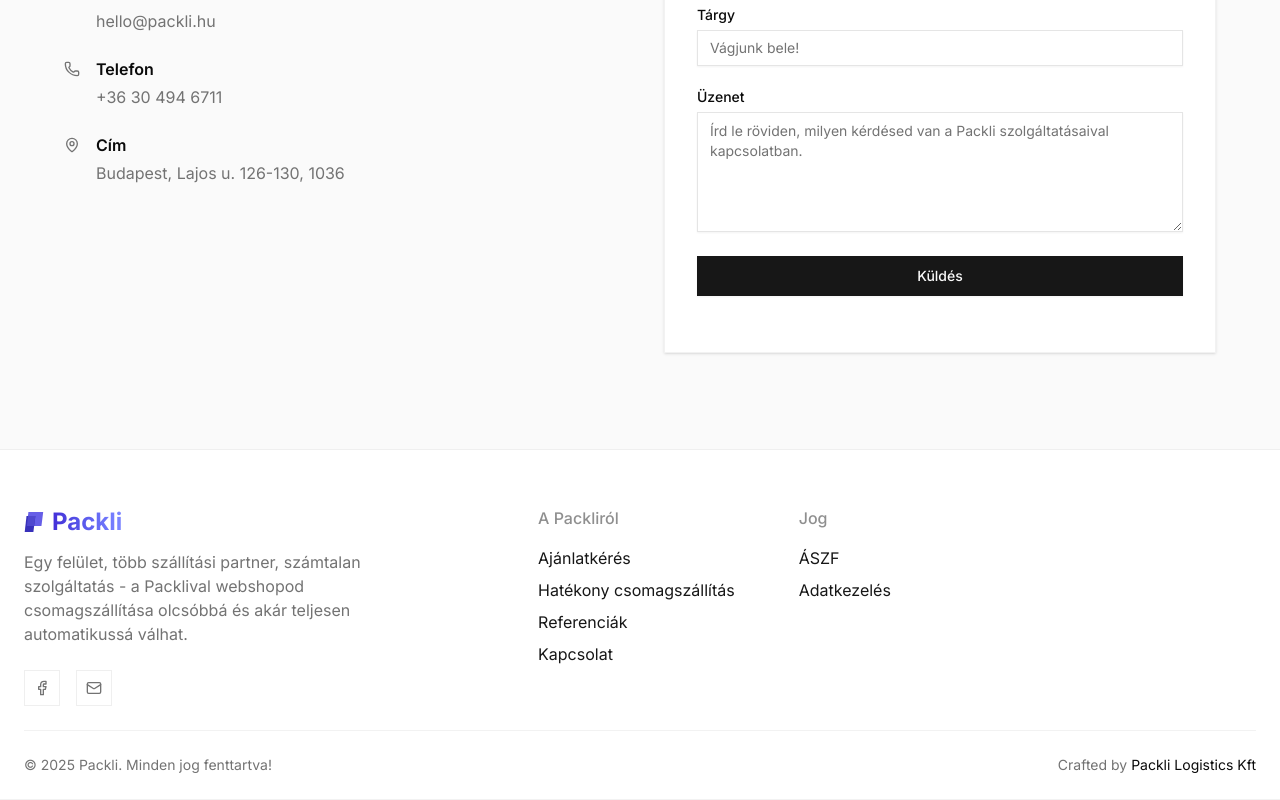
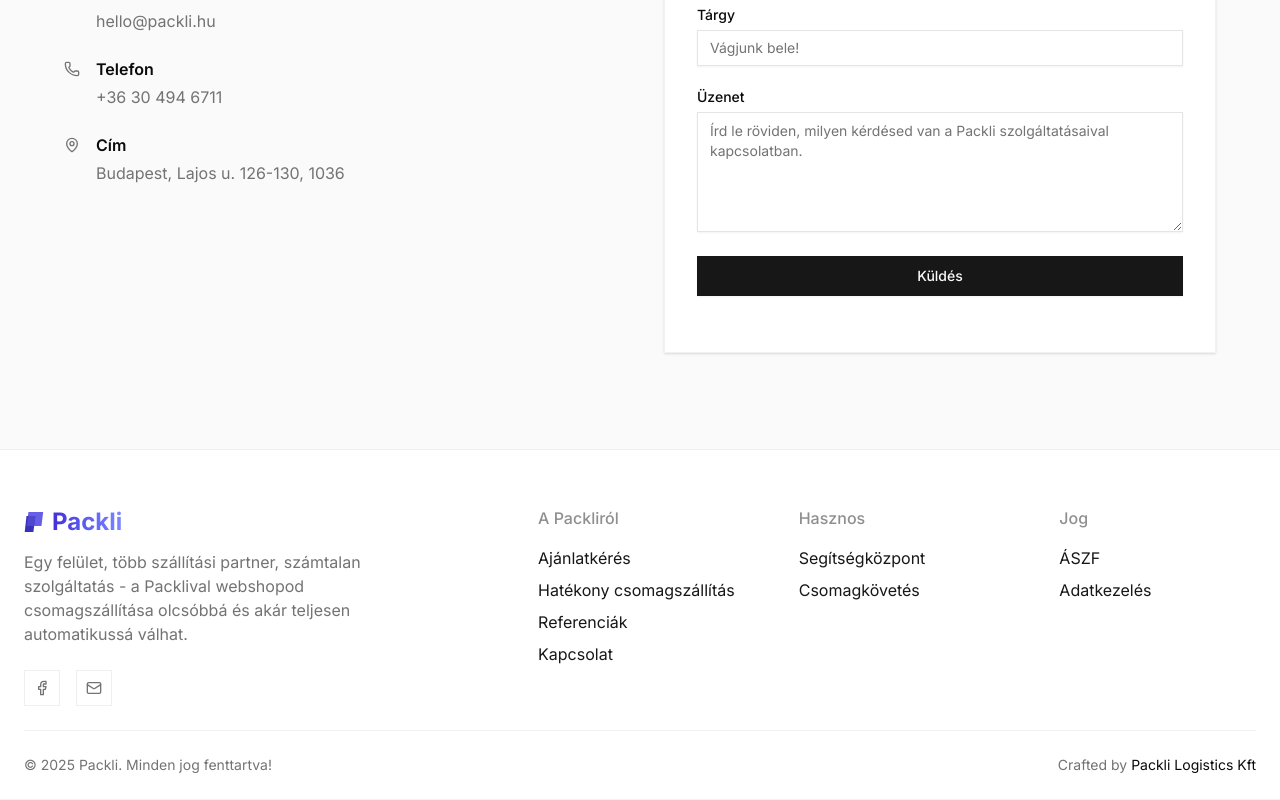
Before and after one commit to packli-hu/landing.packli.hu, a Next.js app: page / in a window 1280 px wide. Shown: the part 5418-6218 px from the top of the page. Built offline with nearby package versions, Linux system fonts and the light colour scheme.

Commit message:
Update footer.tsx

```diff
--- a/components/footer.tsx
+++ b/components/footer.tsx
@@ -21,7 +21,10 @@
       Referenciák: "/#testimonials",
       Kapcsolat: "/#contact",
     },
-    //Hasznos: { Segítségközpont: "#", Integrációk: "#", Changelog: "#" },
+    Hasznos: {
+      Segítségközpont: "https://docs.packli.hu/",
+      Csomagkövetés: "https://tracking.packli.hu",
+    },
     Jog: { ÁSZF: "/doc/terms", Adatkezelés: "/doc/privacy" },
   };
 
```
